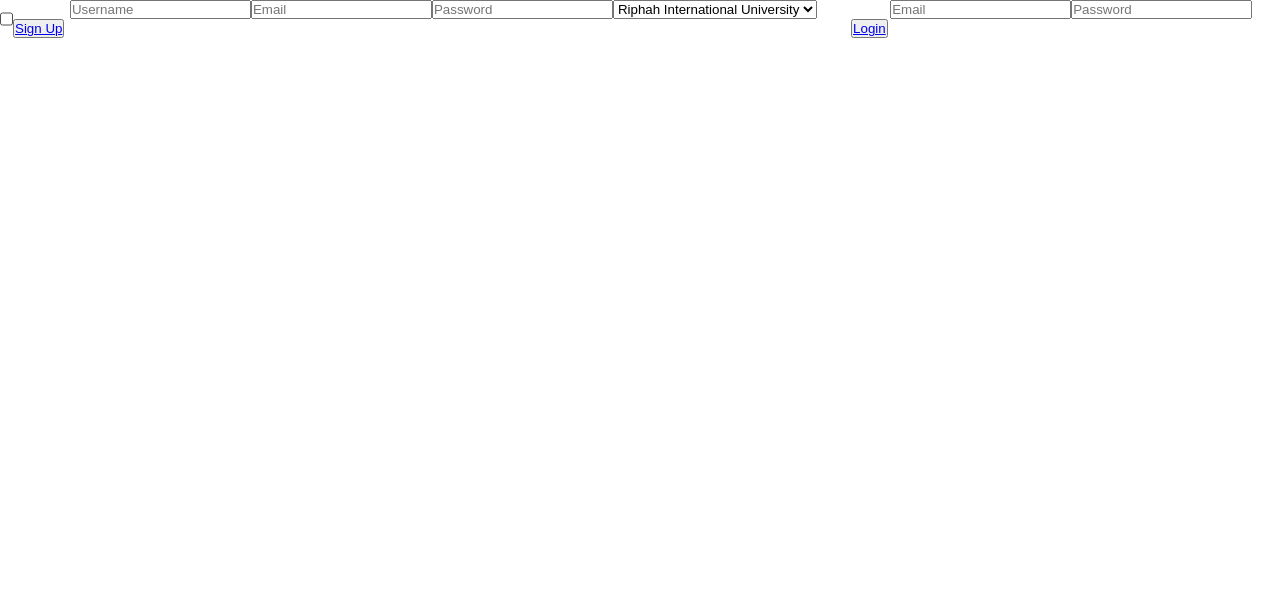
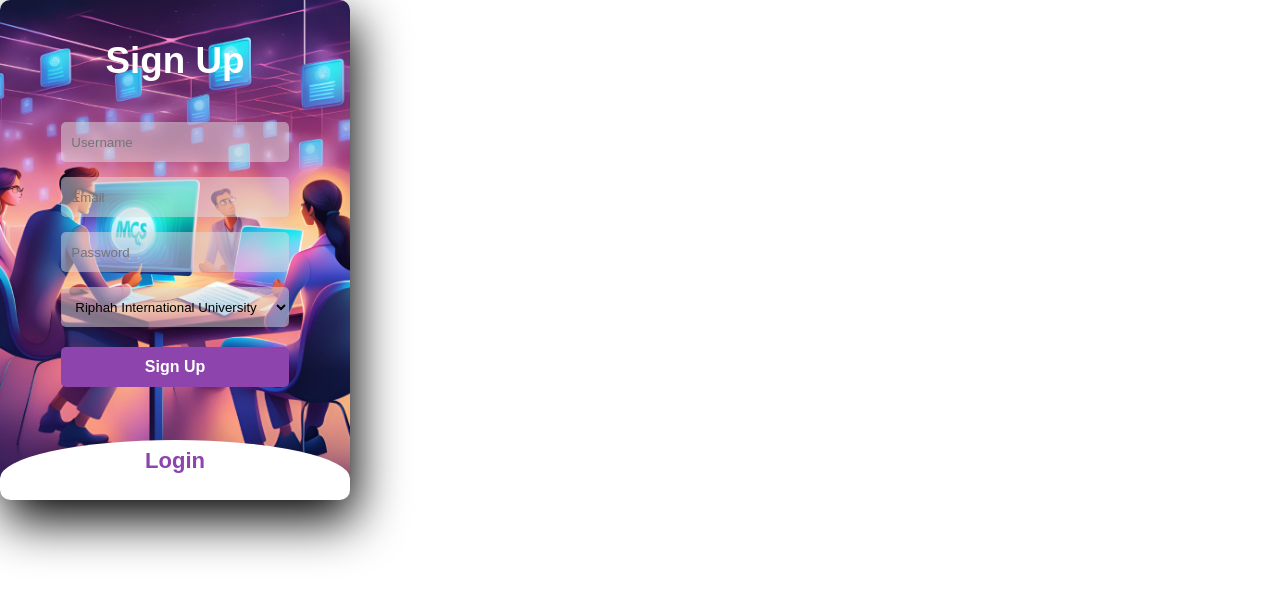
Before and after one commit to Robify23/MockBot, a React (Create React App) app: page /signup in a window 1280 px wide. Shown: the top 598 px of the page. Built offline with nearby package versions, Linux system fonts and the light colour scheme.

Commit message:
Update Signup.jsx

```diff
--- a/src/Components/Signup.jsx
+++ b/src/Components/Signup.jsx
@@ -1,4 +1,4 @@
-import './Signup.css';
+/*import './Signup.css';
 import { Link } from 'react-router-dom';
 
 function Signup() {
@@ -41,4 +41,40 @@ function Signup() {
    );
 }
 
+export default Signup;*/
+import './Signup.css';
+import { Link } from 'react-router-dom';
+
+function Signup() {
+  return (
+    <div className="auth-main">
+      <input type='checkbox' id='auth-chk' aria-hidden="true" />
+      <div className="auth-signup">
+        <form>
+          <label htmlFor="auth-chk" aria-hidden="true" className="auth-label">Sign Up</label>
+          <input type="text" name='text' placeholder='Username' required="" className="auth-input" />
+          <input type="email" name='email' placeholder='Email' required="" className="auth-input" />
+          <input type="password" name='pass' placeholder='Password' required="" className="auth-input" />
+          <select name="uni" className="auth-select" required>
+            <option value="harvard">Riphah International University</option>
+            <option value="mit">NUST University</option>
+            <option value="stanford">COMSATS University</option>
+            <option value="oxford">GIKI University</option>
+            <option value="cambridge">CUST University</option>
+          </select>
+          <button className="auth-button"><Link style={{ textDecoration: 'none', color: 'inherit' }} to='/userpage'>Sign Up</Link></button>
+        </form>
+      </div>
+      <div className='auth-login'>
+        <form>
+          <label htmlFor="auth-chk" aria-hidden="true" className="auth-label">Login</label>
+          <input type="email" name='email' placeholder='Email' required="" className="auth-input" />
+          <input type="password" name='pass' placeholder='Password' required="" className="auth-input" />
+          <button className="auth-button"><Link style={{ textDecoration: 'none', color: 'inherit' }} to='/Userpage'>Login</Link></button>
+        </form>
+      </div>
+    </div>
+  );
+}
+
 export default Signup;
```
